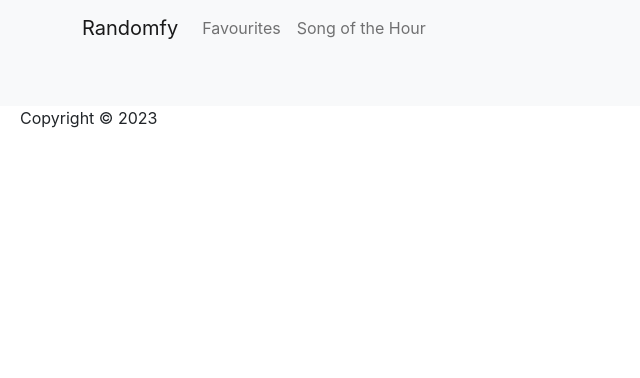
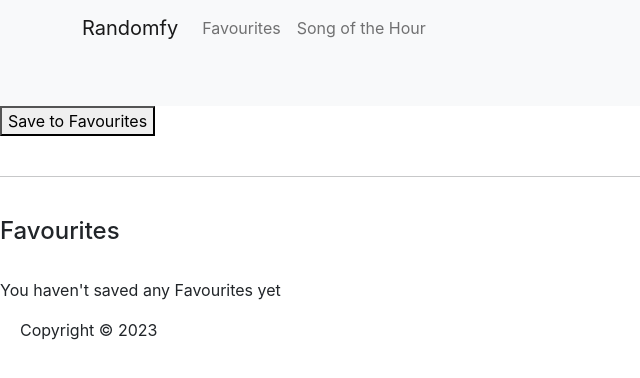
Before and after one commit to nm17806/Randomfy, a React (Create React App) app in the folder frontend/: page /favourites in a window 1280 px wide. Shown: the top 378 px of the page, without its empty margins (0-640 px from the left). Built offline with nearby package versions, Linux system fonts and the light colour scheme.

Commit message:
favourites button

```diff
--- a/frontend/src/pages/CreatePlaylist.js
+++ b/frontend/src/pages/CreatePlaylist.js
@@ -1,4 +1,4 @@
-import React from "react";
+import React, { useState } from "react";
 
 // import components
 import { selection } from "../components/Checkbox";
@@ -23,6 +23,8 @@ import {
 // fetch songs
 
 function Home() {
+
+  function FetchedSongs() {
     return (
       <div>
         {selection["1"] && <RockSongs />}
@@ -42,6 +44,42 @@ function Home() {
         {selection["15"] && <TwentyTwentySongs />}
       </div>
     );
+  };
+
+  const [saved, isSaved] = useState();
+  function handleOnClick(){
+    isSaved(!saved)
+  };
+
+  function Favourites(){
+    if(saved){
+      return(
+        <FetchedSongs />
+      )
+    }else{
+      return(
+        <p>You haven't saved any Favourites yet</p>
+      )
+    }
   }
 
+  return (
+    <div>
+
+      <button onClick={handleOnClick}>Save to Favourites</button>
+
+      <FetchedSongs />
+
+      <br></br>
+      <hr></hr>
+      <br></br>
+
+      <h4>Favourites</h4>
+      <br></br>
+      <Favourites />
+
+    </div>
+  );
+};
+
 export default Home;
```
Lines whose indentation alone changed are shown as unchanged.
